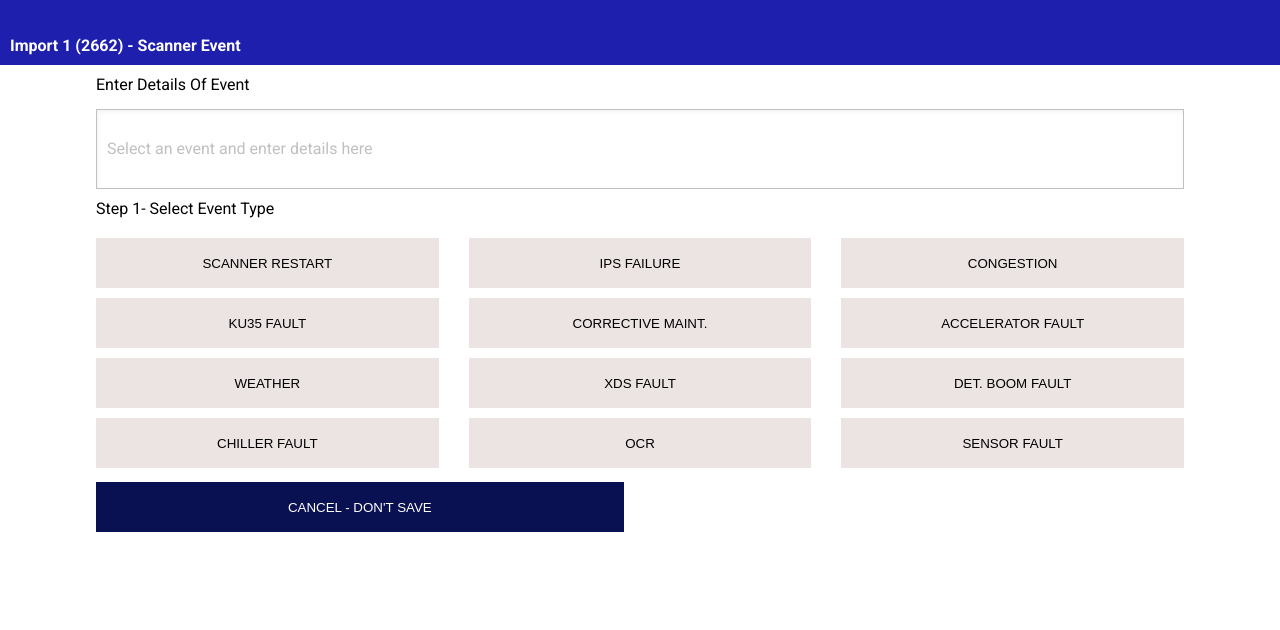
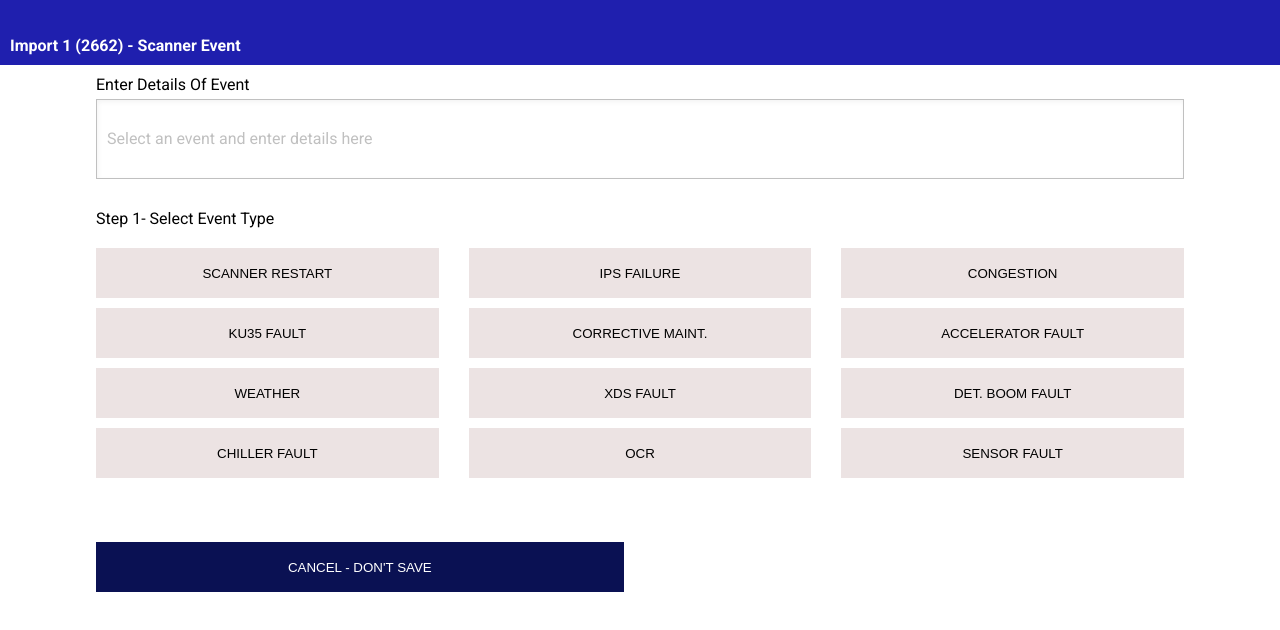
Before and after one commit to cliffordaddison/Import-Fault-Report, a plain HTML site: page scanner-event/scanner-event-2662.html in a window 1280 px wide. Drawn offline with Linux system fonts and the light colour scheme.

Commit message:
Changed the event style

```diff
--- a/scanner-event/scanner-event-2662.html
+++ b/scanner-event/scanner-event-2662.html
@@ -21,7 +21,7 @@
       <p>
         Enter Details Of Event
       </p>
-      <input class="event-type text-box" type="text" placeholder="Select an event and enter details here">
+      <input class="text-box" type="text" placeholder="Select an event and enter details here">
       <p>
         Step 1&#45; Select Event Type
       </p>
@@ -64,7 +64,7 @@
         SENSOR FAULT
       </button>
     </div>
-    <div class="scanner-event-type cancel-button-container">
+    <div class="cancel-button-container">
       <button class="box">
         CANCEL &#45; DON&#39;T SAVE
       </button>
```
Also changed, not shown: scanner-event/scanner-event-2663.html (+2 -2 lines), scanner-event/scanner-event-2669.html (+2 -2 lines).
